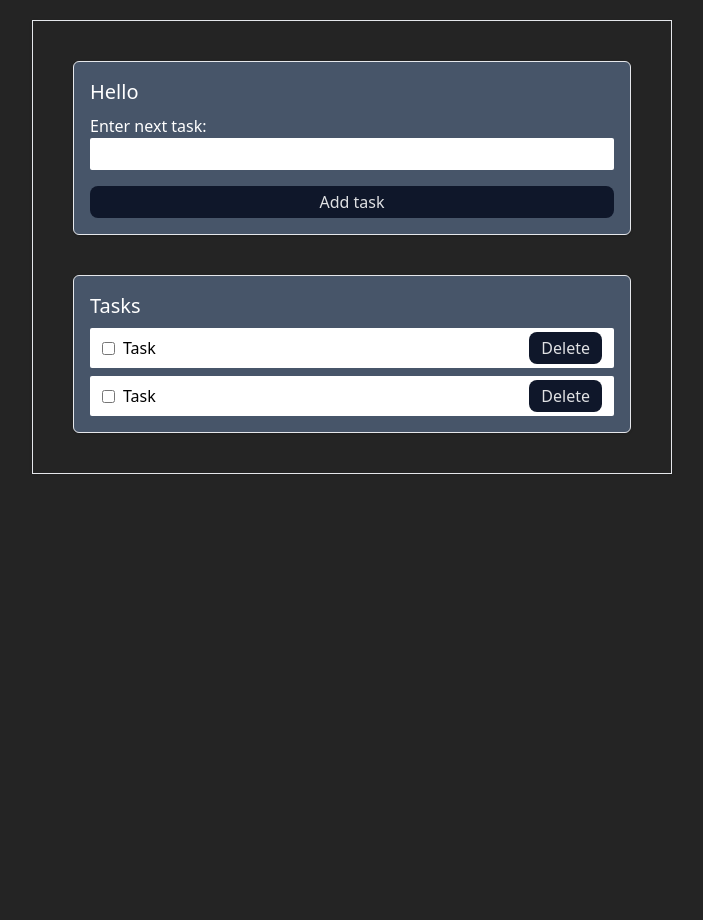
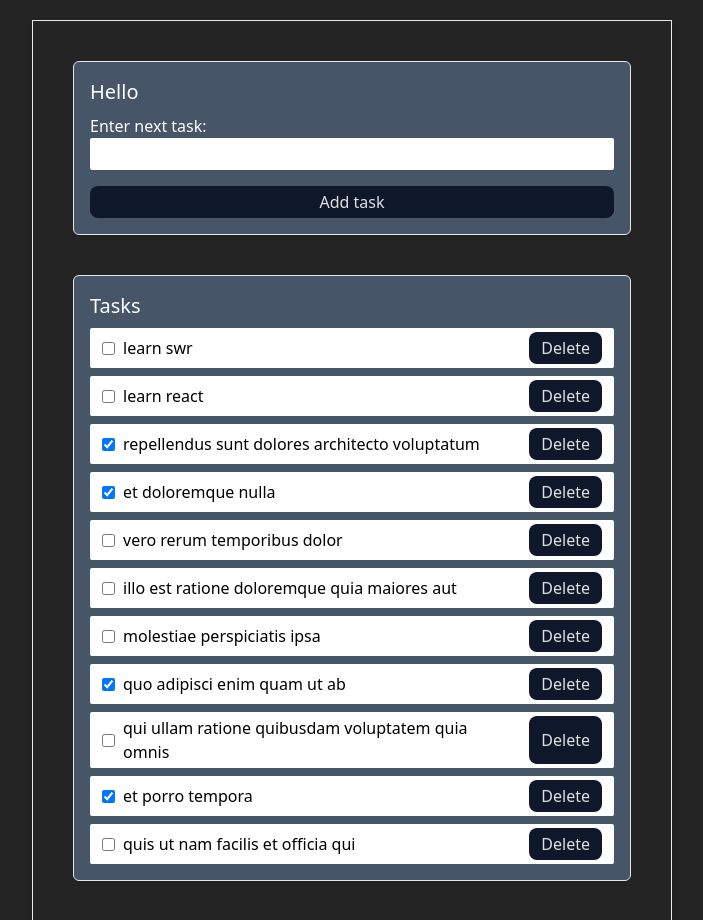
Before and after one commit to ElenaDiachenko/swr-app, a React (Vite) app: page / in a window 1280 px wide. Shown: the top 920 px of the page, without its empty margins (288-991 px from the left). Before the commit the page ends 800 px from the top, so only its background shows below. Built offline with nearby package versions, Linux system fonts and the light colour scheme; data requests are answered from the project's data file.

Commit message:
fetch data

```diff
--- a/data/db.json
+++ b/data/db.json
@@ -34,19 +34,19 @@
       "userId": 1,
       "id": 10,
       "title": "illo est ratione doloremque quia maiores aut",
-      "completed": true
+      "completed": false
     },
     {
       "userId": 1,
       "id": 11,
       "title": "vero rerum temporibus dolor",
-      "completed": true
+      "completed": false
     },
     {
       "userId": 1,
       "id": 13,
       "title": "et doloremque nulla",
-      "completed": false
+      "completed": true
     },
     {
       "userId": 1,
@@ -56,9 +56,15 @@
     },
     {
       "userId": 1,
-      "id": 15,
-      "title": "ab voluptatum amet voluptas",
-      "completed": true
+      "title": "learn react",
+      "completed": false,
+      "id": 15
+    },
+    {
+      "userId": 1,
+      "title": "learn swr",
+      "completed": false,
+      "id": 16
     }
   ]
 }
--- a/src/App.tsx
+++ b/src/App.tsx
@@ -1,10 +1,12 @@
 import React from 'react';
+import { Toaster } from 'react-hot-toast';
 import { Container } from './components/Container';
 import { Input } from './components/Input';
 import { Tasks } from './components/Tasks';
 
 function App() {
   return (
+    <>
       <div className="flex justify-center m-5">
         <div className="flex flex-col items-center">
           <div className="border shadow p-10 flex flex-col gap-10 sm:w-[640px]">
@@ -17,6 +19,8 @@ function App() {
           </div>
         </div>
       </div>
+      <Toaster toastOptions={{ position: 'top-center', duration: 1000 }} />
+    </>
   );
 }
 
--- a/src/api/API.tsx
+++ b/src/api/API.tsx
@@ -1,7 +1,7 @@
 import axios from 'axios';
 import { ITask } from '../interfaces/ITask';
 
-// const delay = () => new Promise((res) => setTimeout(() => res(), 800));
+const delay = () => new Promise<void>((res) => setTimeout(() => res(), 800));
 
 const $api = axios.create({
   baseURL: 'http://localhost:3500',
@@ -10,7 +10,7 @@ const $api = axios.create({
 export const baseEndpoint = '/todos';
 
 const getTodos = async () => {
-  const { data } = await $api.get(baseEndpoint);
+  const { data } = await $api.get<ITask[]>(baseEndpoint);
   return data;
 };
 
@@ -24,8 +24,8 @@ const updateTodo = async (todo: ITask) => {
   return data;
 };
 
-export const deleteTodo = async ({ id }: { id: number }) => {
-  return await $api.delete(`${baseEndpoint}/${id}`);
+const deleteTodo = async ({ id }: { id: ITask['id'] }) => {
+  return await $api.delete(`${baseEndpoint}/${id}`, { data: id });
 };
 export const requests = {
   getTodos,
--- a/src/components/Input.tsx
+++ b/src/components/Input.tsx
@@ -1,15 +1,42 @@
 import { FormEvent, useState } from 'react';
+import toast from 'react-hot-toast';
+import { requests, baseEndpoint as cacheKey } from '../api/API';
+import { useSWRConfig } from 'swr/_internal';
+import { ITask } from '../interfaces/ITask';
 
 export const Input = () => {
+  const [newTask, setNewTask] = useState('');
+  const { mutate } = useSWRConfig();
+
+  const addTodoMutation = async (newTask: ITask) => {
+    try {
+      await mutate(cacheKey, requests.addTodo(newTask));
+      toast.success('Success! Added new item.');
+    } catch (error) {
+      toast.error('Failed to add the new item.');
+    }
+  };
+
+  const handleSubmit = (e: FormEvent) => {
+    e.preventDefault();
+    addTodoMutation({
+      userId: 1,
+      title: newTask,
+      completed: false,
+      id: 9999,
+    });
+    setNewTask('');
+  };
+
   return (
-    <form className="flex flex-col gap-4" onSubmit={(e) => {}}>
+    <form className="flex flex-col gap-4" onSubmit={handleSubmit}>
       <div className="flex flex-col ">
         <label className="text-white">Enter next task:</label>
         <input
           className="p-1 rounded-sm text-black"
           type="text"
-          //   value={''}
-          onChange={(e) => {}}
+          value={newTask}
+          onChange={(e) => setNewTask(e.target.value)}
         />
       </div>
       <button
--- a/src/components/TaskItem.tsx
+++ b/src/components/TaskItem.tsx
@@ -1,15 +1,52 @@
-import React from 'react';
+import { FC } from 'react';
+import toast from 'react-hot-toast';
+import { ITask } from '../interfaces/ITask';
+// import useSWR from 'swr';
+import { requests, baseEndpoint as cacheKey } from '../api/API';
+import { useSWRConfig } from 'swr/_internal';
 
-export const TaskItem = () => {
+type Props = {
+  task: ITask;
+};
+
+export const TaskItem: FC<Props> = ({ task }) => {
+  const { mutate } = useSWRConfig();
+
+  const deleteTodoMutation = async ({ id }: { id: number }) => {
+    try {
+      await mutate(cacheKey, requests.deleteTodo({ id }));
+      toast.success('Success! Deleted item.');
+    } catch (error) {
+      toast.error('Failed to delete the item.');
+    }
+  };
+
+  const updateTodoMutation = async (updatedTodo: ITask) => {
+    try {
+      await mutate(cacheKey, requests.updateTodo(updatedTodo));
+
+      toast.success('Success! Updated item.');
+    } catch (err) {
+      toast.error('Failed to update the item.');
+    }
+  };
+
   return (
     <div className="flex justify-between bg-white p-1 px-3 rounded-sm gap-4">
       <div className="flex gap-2 items-center text-black">
-        <input type="checkbox" />
-        Task
+        <input
+          type="checkbox"
+          checked={task.completed}
+          onChange={() =>
+            updateTodoMutation({ ...task, completed: !task.completed })
+          }
+        />
+        {task.title}
       </div>
       <button
         className=" bg-slate-900 rounded-lg hover:bg-slate-800 p-1 px-3"
         type="button"
+        onClick={() => deleteTodoMutation({ id: task.id })}
       >
         Delete
       </button>
--- a/src/components/Tasks.tsx
+++ b/src/components/Tasks.tsx
@@ -1,11 +1,22 @@
-import React from 'react';
 import { TaskItem } from './TaskItem';
+import useSWR from 'swr';
+import { requests, baseEndpoint as cacheKey } from '../api/API';
 
 export const Tasks = () => {
+  const {
+    isLoading,
+    error,
+    data: todos,
+  } = useSWR(cacheKey, requests.getTodos, {
+    onSuccess: (data) => data.sort((a, b) => b.id - a.id),
+  });
+
+  console.log(todos);
   return (
     <div className="flex flex-col gap-2">
-      <TaskItem />
-      <TaskItem />
+      {isLoading ? <p>Loading ...</p> : null}
+      {error ? <p>{error.message}</p> : null}
+      {todos?.length && todos.map((t) => <TaskItem key={t.id} task={t} />)}
     </div>
   );
 };
--- a/src/interfaces/ITask.ts
+++ b/src/interfaces/ITask.ts
@@ -1,6 +1,6 @@
 export interface ITask {
   userId: number;
-  id?: number;
+  id: number;
   title: string;
   completed: boolean;
 }
```
Lines whose indentation alone changed are shown as unchanged.
